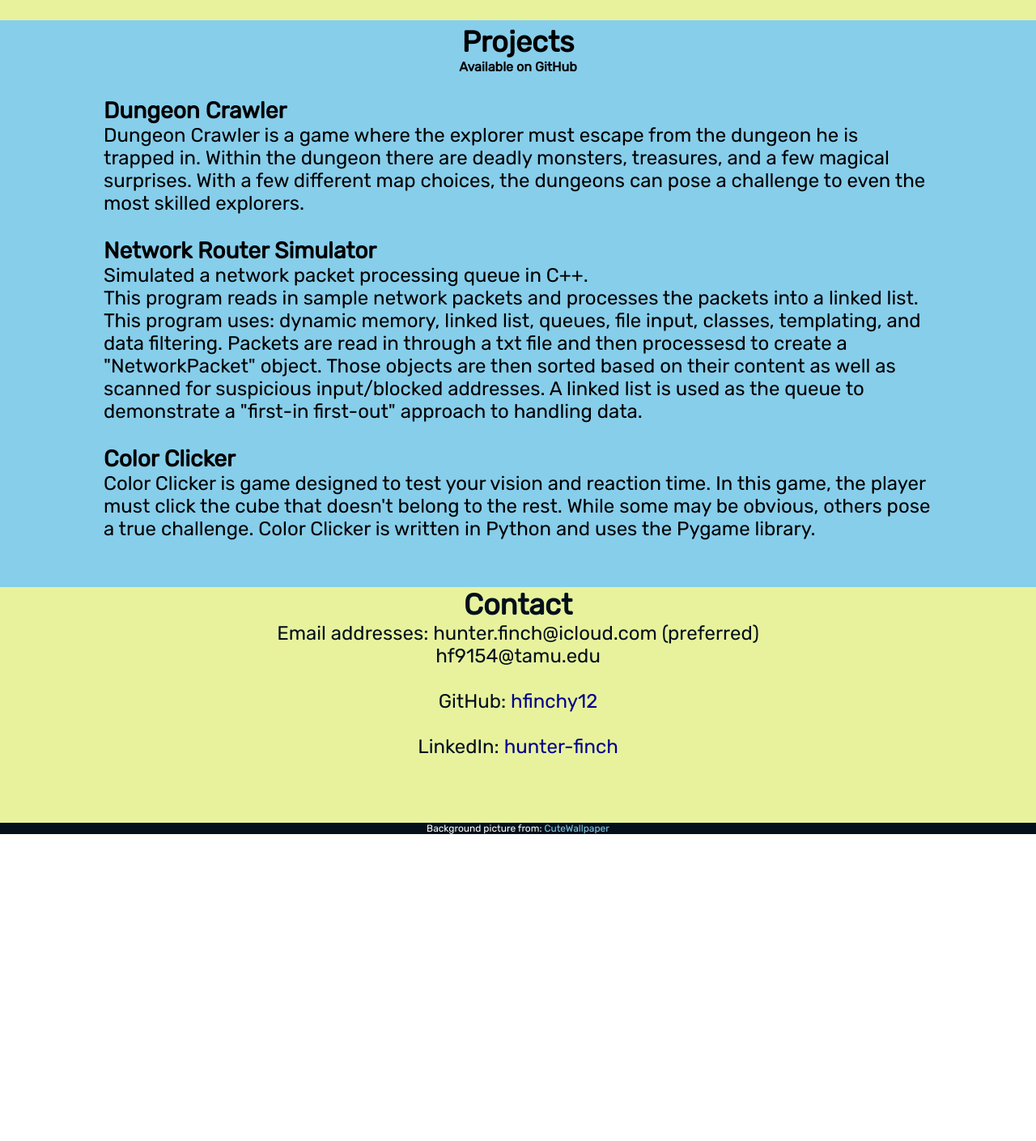
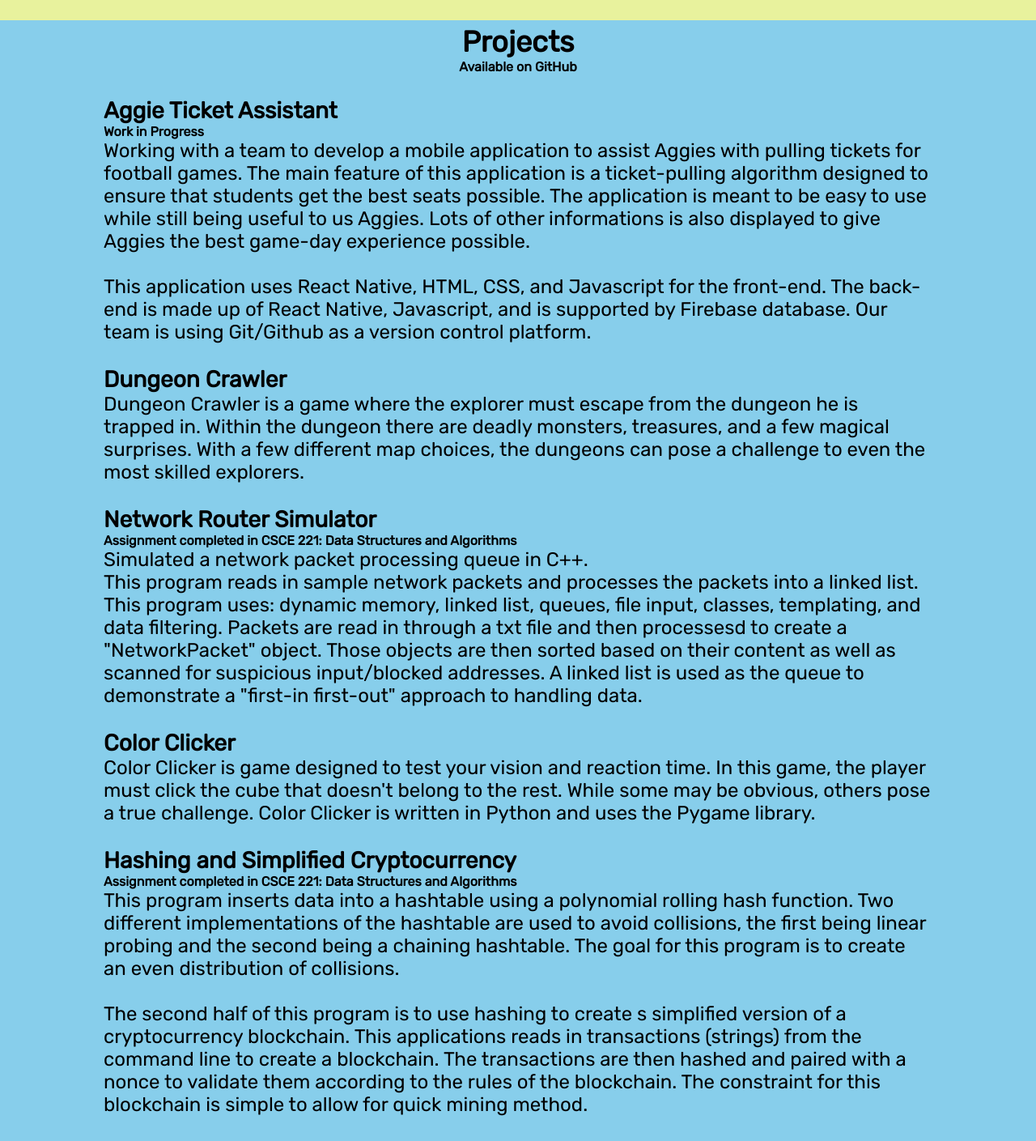
Before and after one commit to hfinchy12/hfinchy12.github.io, a plain HTML site: page index.html in a window 1280 px wide. Shown: the part 1080-2489 px from the top of the page at 81% size. Before the commit the page ends 2110 px from the top, so only its background shows below. Drawn offline with Linux system fonts and the light colour scheme.

Commit message:
added projects

```diff
--- a/index.html
+++ b/index.html
@@ -57,6 +57,20 @@
                 <h2 id= "projectsTitle">Projects</h2>
                 <h6 id= "projectsTitle">Available on GitHub</h6><br>
                 <div>
+                    <h3>Aggie Ticket Assistant</h3>
+                    <h6>Work in Progress</h6>
+                    <p>
+                        Working with a team to develop a mobile application to assist Aggies with pulling tickets for football games.
+                        The main feature of this application is a ticket-pulling algorithm designed to ensure that students get the best seats possible.
+                        The application is meant to be easy to use while still being useful to us Aggies.
+                        Lots of other informations is also displayed to give Aggies the best game-day experience possible.
+                        <br><br>
+                        This application uses React Native, HTML, CSS, and Javascript for the front-end.
+                        The back-end is made up of React Native, Javascript, and is supported by Firebase database.
+                        Our team is using Git/Github as a version control platform.
+                    </p><br>
+                </div>
+                <div>
                     <h3>Dungeon Crawler</h3>
                     <p>
                         Dungeon Crawler is a game where the explorer must escape from the dungeon he is trapped in.
@@ -66,6 +80,7 @@
                 </div>
                 <div>
                     <h3>Network Router Simulator</h3>
+                    <h6>Assignment completed in CSCE 221: Data Structures and Algorithms</h6>
                     <p>
                         Simulated a network packet processing queue in C++. <br>
                         This program reads in sample network packets and processes the packets into a linked list.
@@ -82,6 +97,20 @@
                         In this game, the player must click the cube that doesn't belong to the rest.
                         While some may be obvious, others pose a true challenge.
                         Color Clicker is written in Python and uses the Pygame library.
+                    </p><br>
+                </div>
+                <div>
+                    <h3>Hashing and Simplified Cryptocurrency</h3>
+                    <h6>Assignment completed in CSCE 221: Data Structures and Algorithms</h6>
+                    <p>
+                        This program inserts data into a hashtable using a polynomial rolling hash function.
+                        Two different implementations of the hashtable are used to avoid collisions, the first being linear probing and the second being a chaining hashtable.
+                        The goal for this program is to create an even distribution of collisions.
+                        <br><br>
+                        The second half of this program is to use hashing to create s simplified version of a cryptocurrency blockchain.
+                        This applications reads in transactions (strings) from the command line to create a blockchain.
+                        The transactions are then hashed and paired with a nonce to validate them according to the rules of the blockchain.
+                        The constraint for this blockchain is simple to allow for quick mining method.
                     </p><br>
                 </div>
 
```
